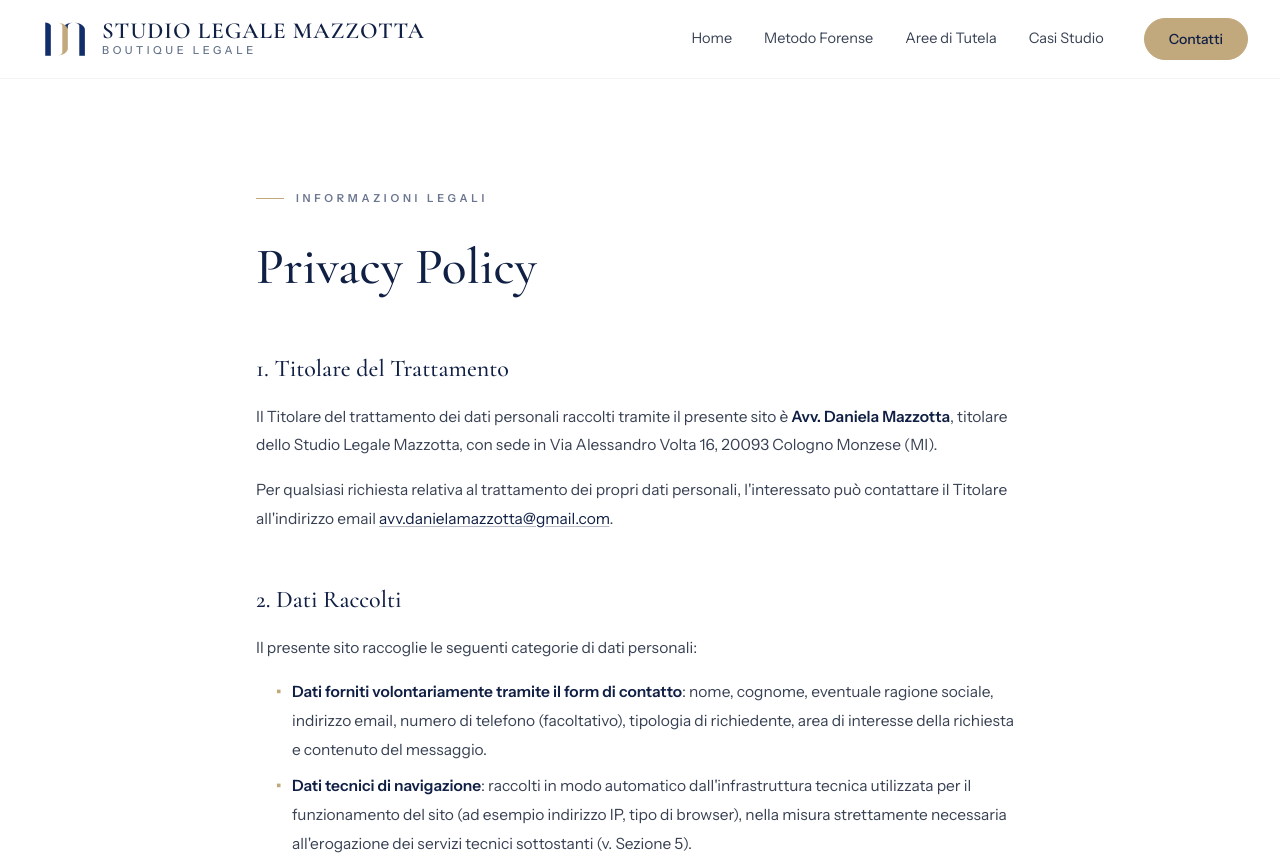
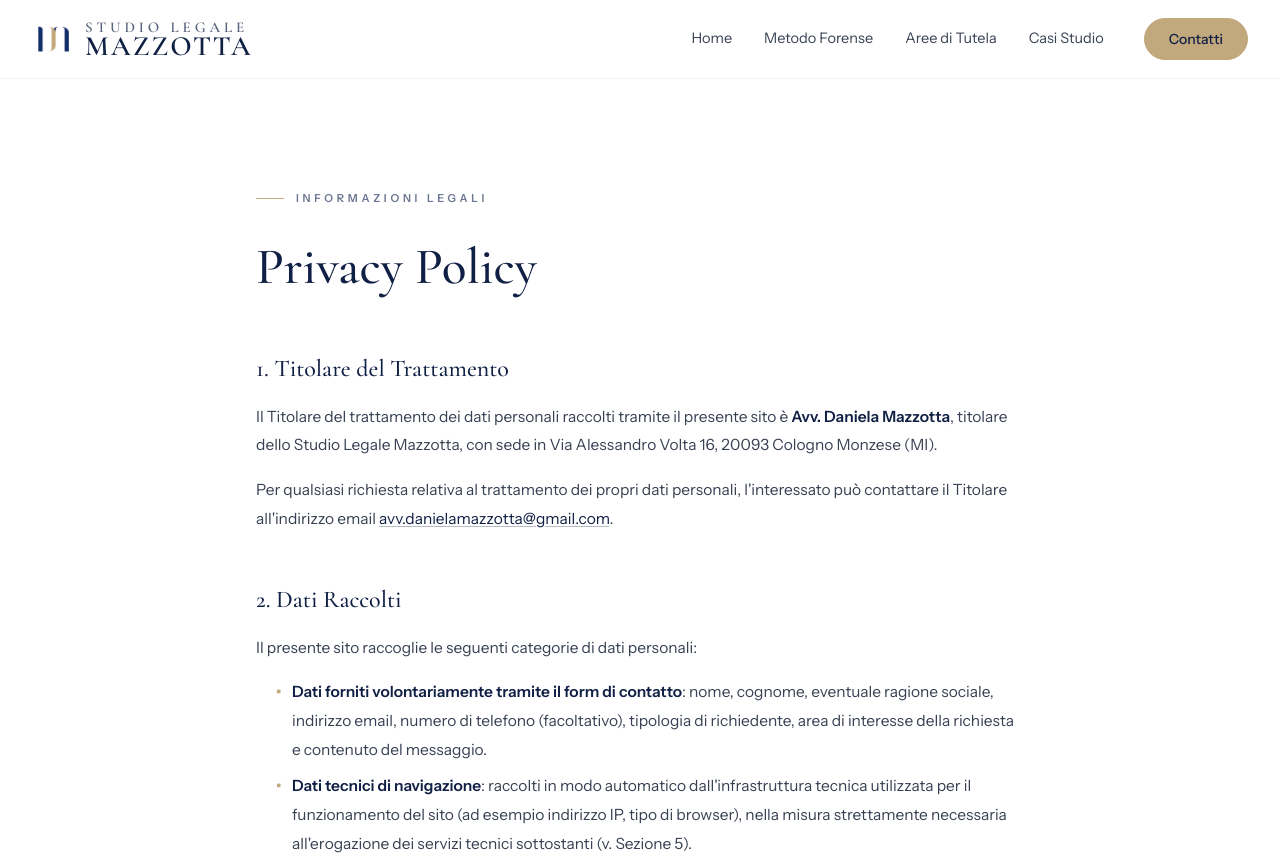
Before and after one commit to ssanfratello84-tech/studiolegale, a plain HTML site: page privacy-policy.html in a window 1280 px wide. Shown: the top 861 px of the page. Drawn offline with nearby package versions, Linux system fonts and the light colour scheme.

Commit message:
Update privacy-policy.html

```diff
--- a/privacy-policy.html
+++ b/privacy-policy.html
@@ -90,14 +90,14 @@
 <header id="siteHeader" class="fixed inset-x-0 top-0 z-40 border-b border-navy/5 bg-white/90 backdrop-blur-md">
   <nav class="mx-auto flex h-[78px] max-w-7xl items-center justify-between px-4 lg:px-8" aria-label="Navigazione principale">
 
-    <!-- LOGO OTTIMIZZATO PER MOBILE E DESKTOP -->
-    <a href="index.html" class="flex items-center gap-1.5 sm:gap-2 lg:gap-1">
-      <img src="logo.webp" alt="" class="h-10 w-[55px] shrink-0 object-contain sm:h-12 sm:w-[66px]">
-      <span class="flex flex-col" style="margin-top: -1px;">
-        <span class="text-[17px] uppercase leading-[0.95] tracking-[0.02em] text-navy sm:text-[23px] sm:tracking-[0.04em]" style="font-family: 'Cormorant Garamond', Georgia, serif; font-weight: 600;">STUDIO LEGALE MAZZOTTA</span>
-        <span class="mt-0.5 text-[9px] uppercase leading-none tracking-[0.25em] text-slate-500 sm:text-[11px] sm:tracking-[0.32em]" style="font-family: 'Instrument Sans', sans-serif; font-weight: 500;">BOUTIQUE LEGALE</span>
-      </span>
-    </a>
+     <!-- LOGO OTTIMIZZATO PER MOBILE E DESKTOP -->
+    <a href="index.html" class="flex items-center gap-2 sm:gap-2.5">
+  <img src="logo.webp" alt="" class="h-[30px] w-[36px] shrink-0 object-contain sm:h-[36px] sm:w-[43px]">
+  <span class="flex flex-col justify-center translate-y-[1px]">
+    <span class="text-[13px] uppercase leading-none tracking-[0.22em] text-navy/70 sm:text-[15px] sm:tracking-[0.26em]" style="font-family: 'Cormorant Garamond', Georgia, serif; font-weight: 600;">STUDIO LEGALE</span>
+    <span class="-mt-0.5 text-[23px] uppercase leading-[0.95] tracking-[0.05em] text-navy sm:text-[28px] sm:tracking-[0.07em]" style="font-family: 'Cormorant Garamond', Georgia, serif; font-weight: 600;">MAZZOTTA</span>
+  </span>
+</a>
 
     <!-- MENU DESKTOP -->
     <div class="hidden items-center gap-8 lg:flex">
@@ -211,10 +211,9 @@
       <!-- Colonna 1: Brand -->
       <div class="flex flex-col">
         <div>
-          <img src="logo-footer.webp" alt="Logo Studio Legale Mazzotta" width="INSERISCI_LARGHEZZA" height="INSERISCI_ALTEZZA" class="h-14 w-auto">
+          <img src="logo-footer.webp" alt="Logo Studio Legale Mazzotta" width="246" height="240" loading="lazy" decoding="async" class="h-14 w-auto">
           <div class="-mt-1">
             <p class="font-serif text-[17px] font-semibold tracking-[0.12em] text-white">STUDIO LEGALE MAZZOTTA</p>
-            <p class="-mt-1 text-[11px] font-semibold uppercase tracking-[0.4em] text-[#C1A87D]">Boutique Legale</p>
           </div>
         </div>
         <p class="mt-8 text-[14.5px] leading-relaxed text-slate-300 max-w-sm">Un coordinamento unitario per la tutela dell'impresa e del patrimonio</p>
```
